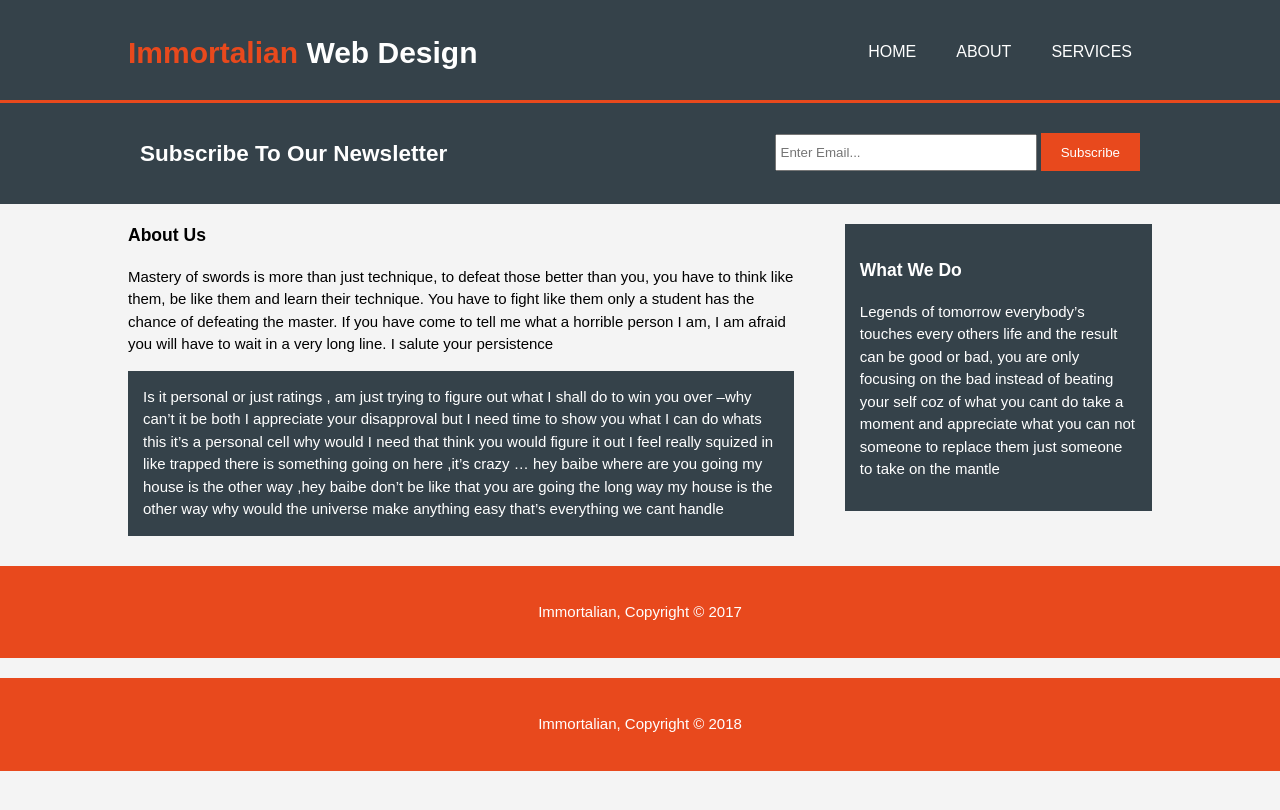
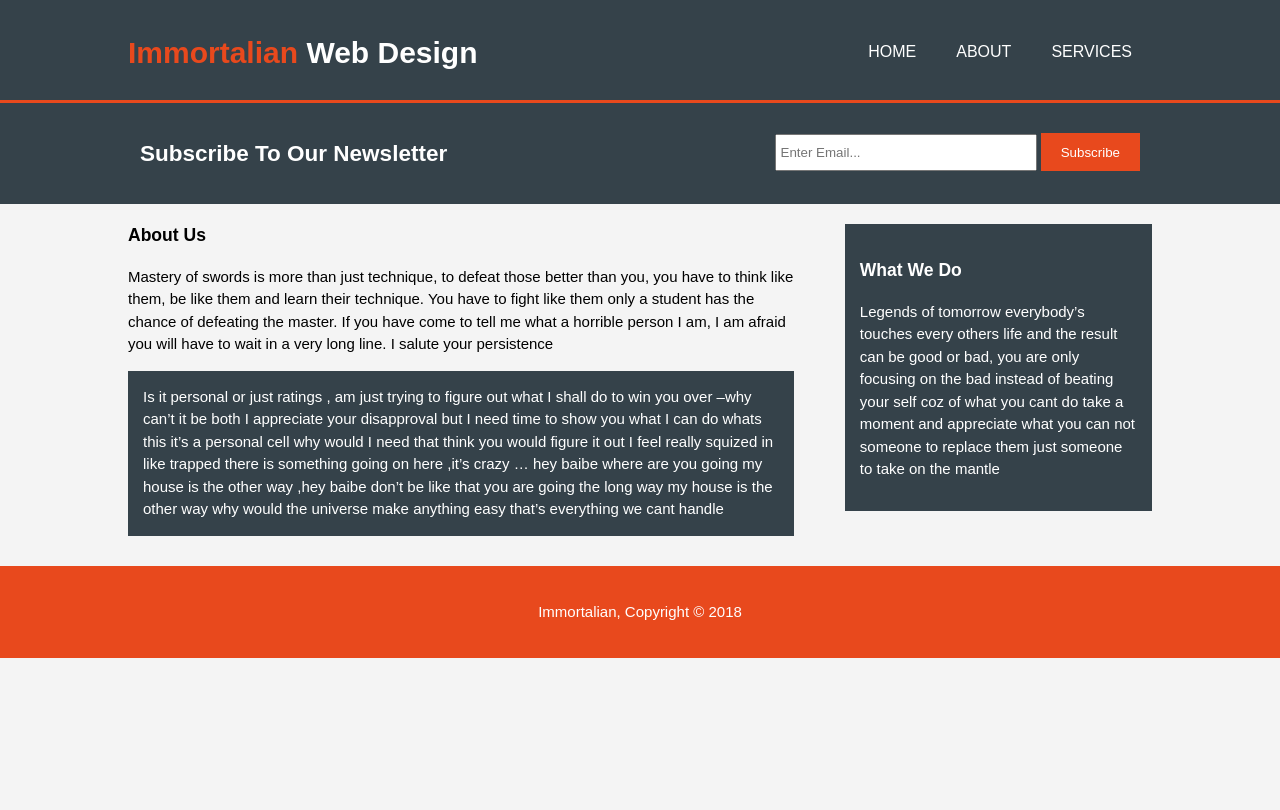
Before and after one commit to immortalian/project-zero, a Jekyll site: the page built from _pages/about.html, in a window 1280 px wide. Shown: the top 810 px of the page. Built offline with Jekyll 4.4.1, drawn with Linux system fonts in a browser that asks for light colours.

Commit message:
update footer

```diff
--- a/_pages/about.html
+++ b/_pages/about.html
@@ -28,8 +28,6 @@ permalink: /about/
                 </aside>
             </div>
         </section>
-        <footer>
-            <p>Immortalian, Copyright &copy; 2017</p>
-        </footer>
+
     </body>
  </html>
```
